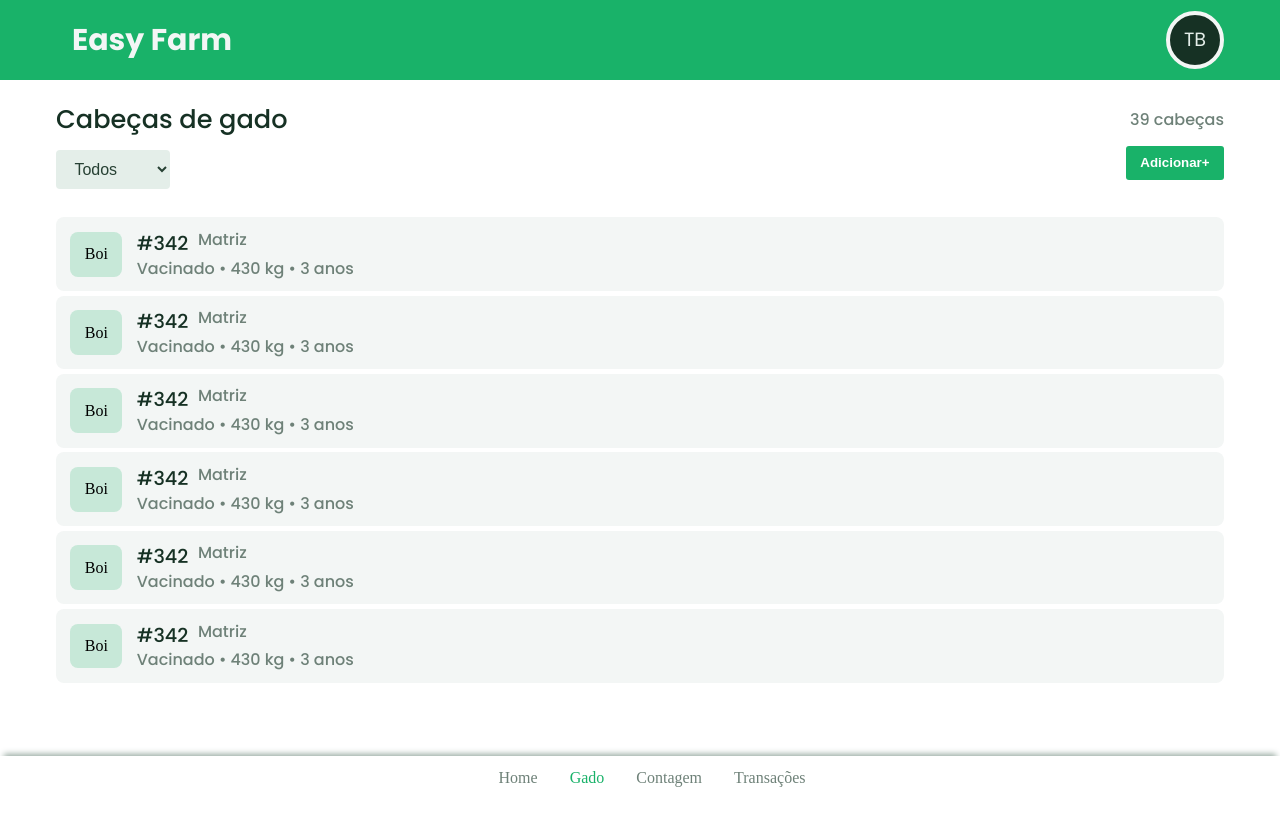
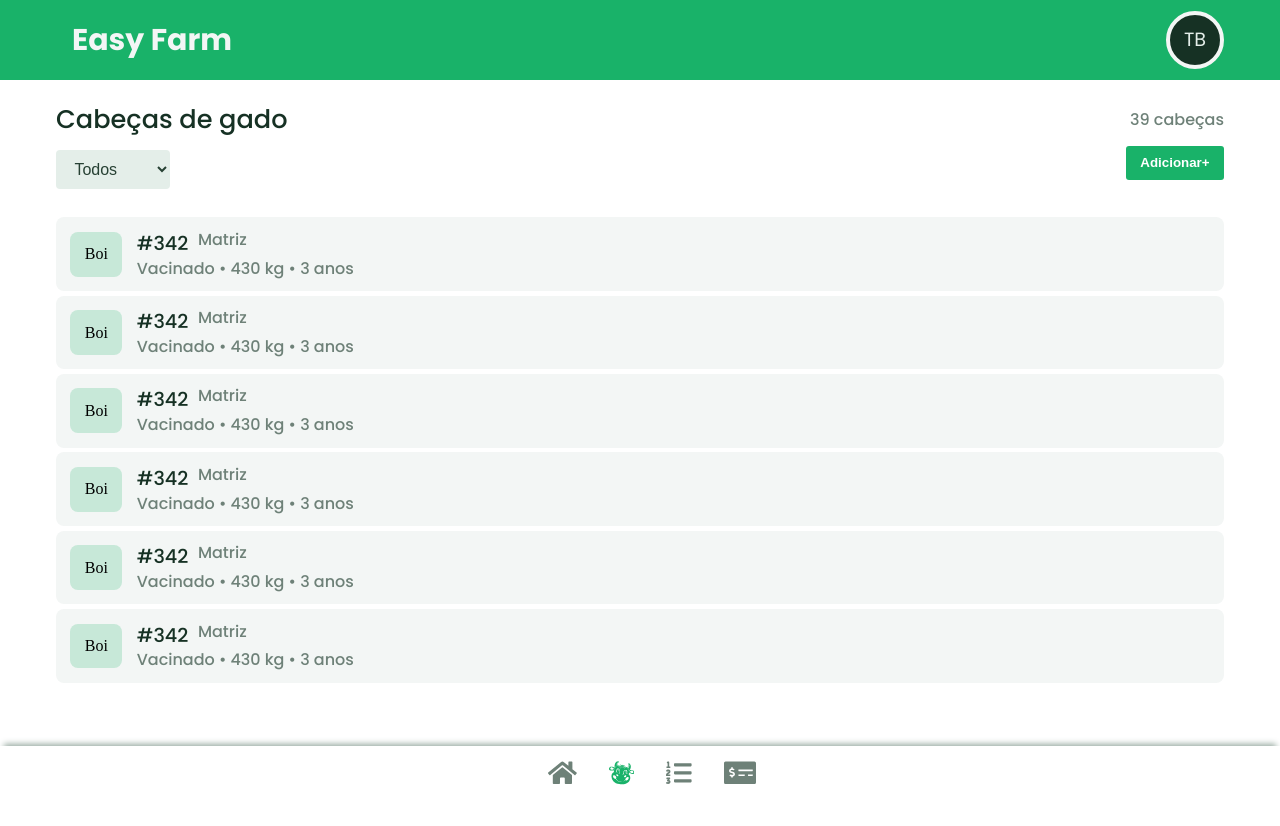
Before and after one commit to michel674/gado-control-front, a React (Create React App) app: page /cattles in a window 1280 px wide. Shown: the top 826 px of the page. Built offline with nearby package versions, Linux system fonts and the light colour scheme.

Commit message:
add icons

```diff
--- a/package.json
+++ b/package.json
@@ -25,8 +25,8 @@
     "web-vitals": "^1.0.1"
   },
   "scripts": {
-    "start": "react-scripts --openssl-legacy-provider start",
-    "build": "react-scripts --openssl-legacy-provider build",
+    "start": "react-scripts start",
+    "build": "react-scripts build",
     "test": "react-scripts test",
     "eject": "react-scripts eject"
   },
--- a/src/Navbar.js
+++ b/src/Navbar.js
@@ -1,3 +1,4 @@
+import { faIcon } from './atomic/atm.font-awesome';
 import { Nav, NavMenu, NavLink } from './components/navbar.styled';
 
 const Navbar = () => {
@@ -6,16 +7,16 @@ const Navbar = () => {
       <Nav>
         <NavMenu>
           <NavLink to="/" activeStyle>
-            Home
+            {faIcon.home}
           </NavLink>
           <NavLink to="/cattles" activeStyle>
-            Gado
+            {faIcon.cow}
           </NavLink>
           <NavLink to="/count" activeStyle>
-            Contagem
+            {faIcon.listOl}
           </NavLink>
           <NavLink to="/transactions" activeStyle>
-            Transações
+            {faIcon.moneyCheckAlt}
           </NavLink>
         </NavMenu>
       </Nav>
--- a/src/atomic/atm.font-awesome/index.jsx
+++ b/src/atomic/atm.font-awesome/index.jsx
@@ -4,11 +4,22 @@ import {
   faHome,
   faEllipsisV,
   faAngleDown,
+  faClipboard,
+  faMoneyCheckAlt,
+  faPaw,
+  faListOl,
 } from '@fortawesome/free-solid-svg-icons';
 import { FontAwesomeIcon } from '@fortawesome/react-fontawesome';
+
+import { SiHappycow } from 'react-icons/si';
 
 export const faIcon = {
   home: <FontAwesomeIcon icon={faHome} />,
   ellipsisV: <FontAwesomeIcon icon={faEllipsisV} />,
   angleDown: <FontAwesomeIcon icon={faAngleDown} />,
+  clipboard: <FontAwesomeIcon icon={faClipboard} />,
+  moneyCheckAlt: <FontAwesomeIcon icon={faMoneyCheckAlt} />,
+  paw: <FontAwesomeIcon icon={faPaw} />,
+  cow: <SiHappycow />,
+  listOl: <FontAwesomeIcon icon={faListOl} />,
 };
--- a/src/components/navbar.styled.js
+++ b/src/components/navbar.styled.js
@@ -1,5 +1,5 @@
 import styled from 'styled-components';
-import { Color, Spacing } from './constants';
+import { Color, FontSize, Spacing } from './constants';
 import { NavLink as Link } from 'react-router-dom';
 
 export const Nav = styled.nav`
@@ -33,6 +33,8 @@ export const NavLink = styled(Link)`
   text-decoration: none;
   padding: 0 1rem;
   height: 100%;
+
+  font-size: ${FontSize.Medium};
   cursor: pointer;
 
   &.active {
```
